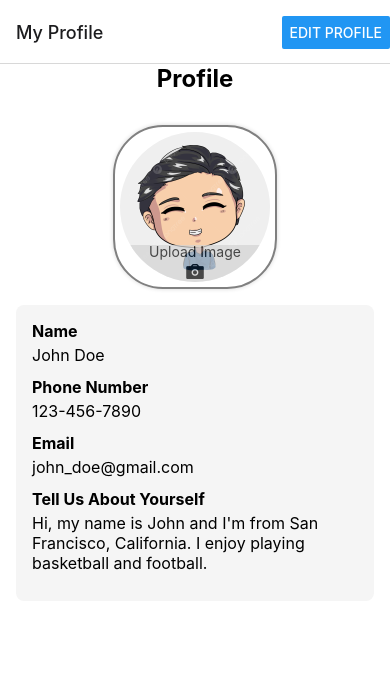
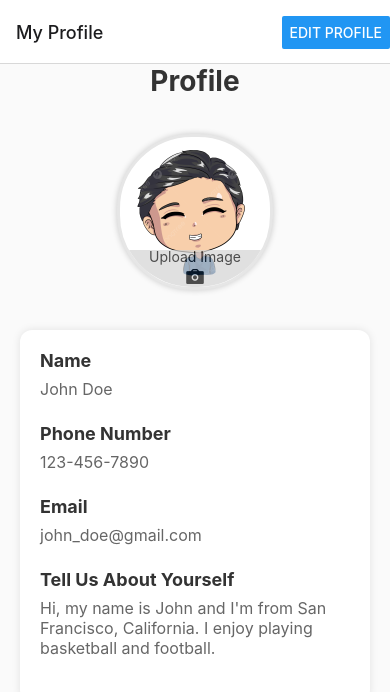
Before and after one commit to edmundj0/profile-page-react-native, a React Native app: screen / in a window 390 px wide. Shown: the top 692 px of the page. Built offline with nearby package versions, Linux system fonts and the light colour scheme.

Commit message:
modify profile page styles

```diff
--- a/src/styles/ProfilePageStyles.js
+++ b/src/styles/ProfilePageStyles.js
@@ -3,60 +3,72 @@ import {StyleSheet} from 'react-native';
 const styles = StyleSheet.create({
     container: {
         flex: 1,
-        backgroundColor: '#fff',
+        backgroundColor: '#fafafa',
       },
       profileContainer: {
         flex: 1,
-        padding: 16,
+        padding: 20,
         alignItems: 'center',
       },
       avatarContainer: {
-        marginBottom: 16,
-        borderWidth: 2,
-        borderColor: 'gray',
-        borderRadius: 50,
-        padding: 5,
+        marginBottom: 20,
+        borderRadius: 75,
+        overflow: 'hidden',
+        borderWidth: 3,
+        borderColor: '#e6e6e6',
         backgroundColor: '#fff',
-        shadowColor: 'rgba(0, 0, 0, 0.2)',
-        shadowOpacity: 0.8,
-        shadowRadius: 4,
-        elevation: 5,
-    },
-    imageContainer: {
-        elevation:5,
-        height:150,
-        width:150,
-        backgroundColor:'#efefef',
-        position:'relative',
-        borderRadius:999,
-        overflow:'hidden',
+        shadowColor: '#000',
+        shadowOpacity: 0.2,
+        shadowRadius: 6,
+        elevation: 6,
       },
       avatarImage: {
-        width: '100%',
-        height: '100%',
+        width: 150,
+        height: 150,
       },
       infoContainer: {
         width: '100%',
-        backgroundColor: '#f5f5f5',
-        padding: 16,
-        borderRadius: 8,
+        backgroundColor: '#fff',
+        padding: 20,
+        borderRadius: 12,
+        marginTop: 20,
+        shadowColor: '#000',
+        shadowOpacity: 0.1,
+        shadowRadius: 8,
+        elevation: 8,
       },
       fieldContainer: {
-        marginBottom: 12,
+        marginBottom: 24,
       },
       label: {
-        fontSize: 16,
+        fontSize: 18,
         fontWeight: 'bold',
-        marginBottom: 4,
+        marginBottom: 8,
+        color: '#333',
       },
       value: {
         fontSize: 16,
+        color: '#666',
       },
       title: {
-        fontSize: 24,
+        fontSize: 28,
         fontWeight: 'bold',
         marginBottom: 16,
         textAlign: 'center',
+        color: '#333',
+      },
+      uploadBtnContainer: {
+        position: 'absolute',
+        right: 10,
+        bottom: 10,
+        backgroundColor: '#fff',
+        paddingVertical: 8,
+        paddingHorizontal: 12,
+        borderRadius: 24,
+        shadowColor: '#000',
+        shadowOpacity: 0.2,
+        shadowRadius: 4,
+        elevation: 4,
       },
     uploadBtnContainer: {
         position: 'absolute',
```
Lines whose indentation alone changed are shown as unchanged.
